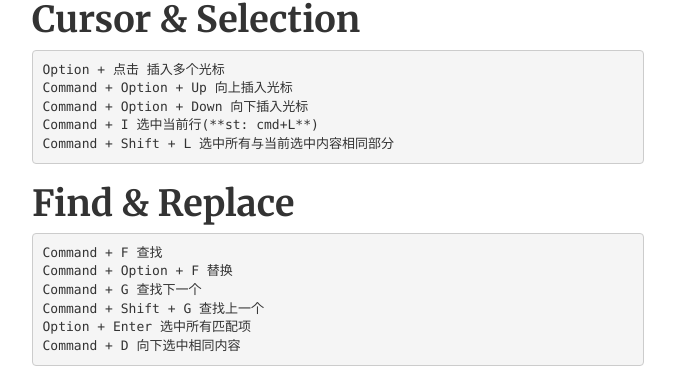
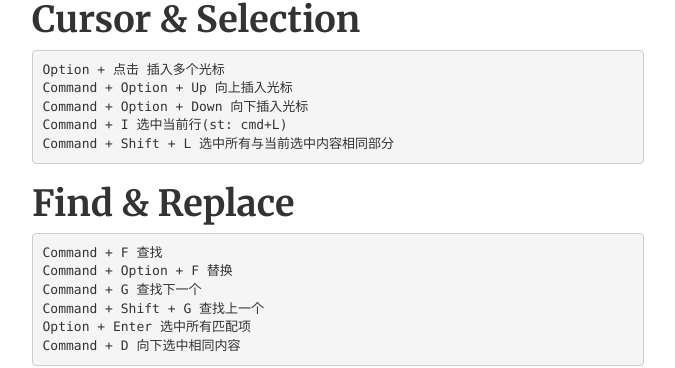
Before and after one commit to FaiChou/faichou.github.io, a Jekyll site: the page built from _posts/2017-08-24-VSCode Common Key.md, in a window 1280 px wide. Shown: the part 956-1324 px from the top of the page, without its empty margins (302-977 px from the left). Built offline with Jekyll 4.4.1, drawn with Linux system fonts in a browser that asks for light colours; comment, search, counter and statistics services are not loaded.

````diff
--- a/_posts/2017-08-24-VSCode Common Key.md
+++ b/_posts/2017-08-24-VSCode Common Key.md
@@ -52,7 +52,7 @@ Command + / 添加、移除行注释
 Option + 点击 插入多个光标
 Command + Option + Up 向上插入光标
 Command + Option + Down 向下插入光标
-Command + I 选中当前行(**st: cmd+L**)
+Command + I 选中当前行(st: cmd+L)
 Command + Shift + L 选中所有与当前选中内容相同部分
 ```
 
````
